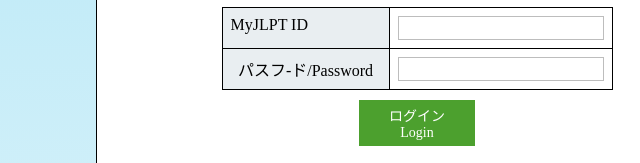
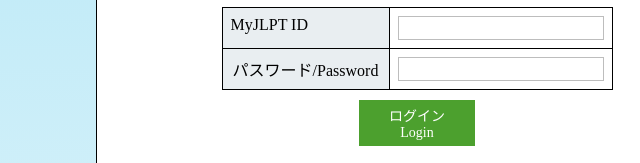
Before and after one commit to lu882/my-jees-jlpt, a plain HTML site: page index.html in a window 1280 px wide. Shown: the part 181-344 px from the top of the page, 223-863 px from the left. Drawn offline with Linux system fonts and the light colour scheme.

Commit message:
Update index.html

```diff
--- a/index.html
+++ b/index.html
@@ -131,7 +131,7 @@ margin-top: 20px;
 
 </div>
 <div class="input-1" style="margin-bottom: 10px;">
-<div class="login-left" style="border-top: none;width: 150px;">パスフ-ド/Password</div>
+<div class="login-left" style="border-top: none;width: 150px;">パスワード/Password</div>
 <div class="login-right" style="border-top: none;">
 <input type="password" style="width: 200px;border: 0.5px solid rgb(189, 189, 189);border-bottom: 1.5px solid rgb(189, 189, 189);height: 20px;">
 </div>
```
